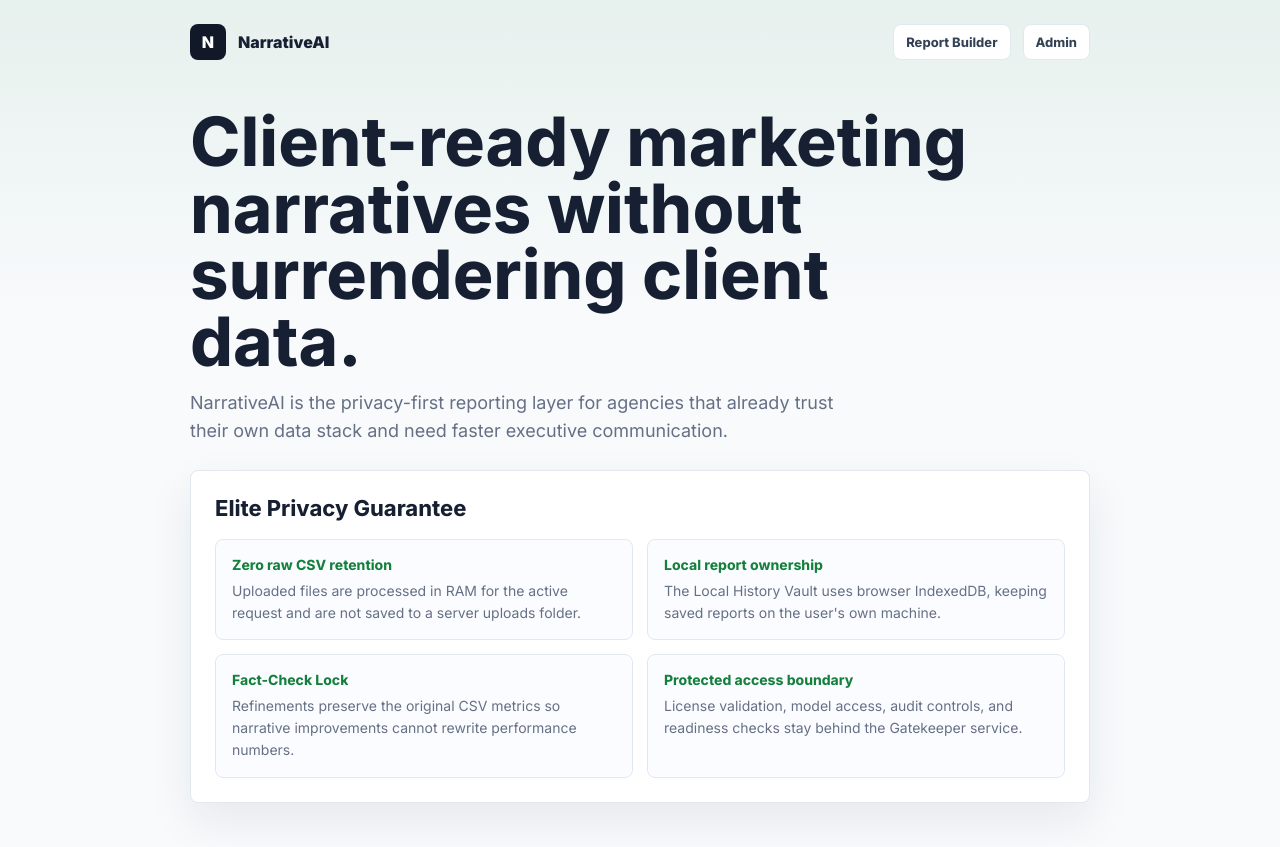
After one commit to Schikaka/Solopreneur-AI-Brain, a Flask app: template templates/about.html in a window 1280 px wide. The commit adds this page. Run offline with Flask 3, Linux system fonts and the light colour scheme; the template is opened without the code that fills it, so the values that code supplies are empty.

Commit message:
Finalize public launch readiness

```diff
--- a/app.py
+++ b/app.py
@@ -24,6 +24,7 @@ def resource_path(*parts):
 DEFAULT_SAMPLE_PATH = resource_path("dummy_marketing_data.csv")
 ALLOWED_EXTENSIONS = {".csv"}
 DEFAULT_GATEKEEPER_URL = "http://localhost:5001"
+DEFAULT_RENDER_URL = "https://narrativeai-gatekeeper.onrender.com"
 STABILITY_NOTICE = (
     "Our AI systems are currently optimizing resources. Your report has been prioritized. "
     "Please wait 30 seconds and retry."
@@ -37,12 +38,39 @@ def _env_int(name, default):
         return int(default)
 
 
+def _render_domain_url():
+    hostname = os.getenv("RENDER_EXTERNAL_HOSTNAME", "").strip()
+    if hostname:
+        return f"https://{hostname}"
+    if os.getenv("RENDER"):
+        return DEFAULT_RENDER_URL
+    return ""
+
+
+def _normalize_service_url(value):
+    normalized = str(value or "").strip().rstrip("/")
+    if not normalized:
+        return ""
+    if "://" not in normalized:
+        normalized = f"https://{normalized}"
+    if (
+        os.getenv("APP_ENV") == "production"
+        and normalized.startswith("http://")
+        and "localhost" not in normalized
+        and "127.0.0.1" not in normalized
+    ):
+        normalized = f"https://{normalized.removeprefix('http://')}"
+    return normalized.rstrip("/")
+
+
 def _gatekeeper_url():
-    return (
+    return _normalize_service_url(
         os.getenv("GATEKEEPER_URL")
         or os.getenv("GATEKEEPER_PUBLIC_URL")
+        or os.getenv("DOMAIN_URL")
+        or _render_domain_url()
         or DEFAULT_GATEKEEPER_URL
-    ).rstrip("/")
+    )
 
 
 def _default_business_settings():
@@ -108,6 +136,7 @@ def create_app(test_config=None):
         )
         response.headers["X-Content-Type-Options"] = "nosniff"
         response.headers["Referrer-Policy"] = "strict-origin-when-cross-origin"
+        response.headers["Strict-Transport-Security"] = "max-age=63072000; includeSubDomains; preload"
         if request.path.startswith("/api/") or request.path == "/refine":
             response.headers["Cache-Control"] = "no-store"
         return response
@@ -161,6 +190,10 @@ def create_app(test_config=None):
             app_version=app.config["APP_VERSION"],
             stripe_payment_link=_default_business_settings()["stripe_payment_link"],
         )
+
+    @app.route("/about")
+    def about():
+        return render_template("about.html")
 
     @app.route("/admin")
     def admin():
@@ -443,6 +476,6 @@ app = create_app()
 
 if __name__ == "__main__":
     port = _env_int("PORT", 5000)
-    debug = os.getenv("FLASK_DEBUG", "0") == "1"
+    debug = False if os.getenv("APP_ENV") == "production" else os.getenv("FLASK_DEBUG", "0") == "1"
     default_host = "0.0.0.0" if os.getenv("APP_ENV") == "production" or os.getenv("RENDER") else "127.0.0.1"
     app.run(host=os.getenv("HOST", default_host), port=port, debug=debug)
--- a/narrative_logic.py
+++ b/narrative_logic.py
@@ -27,6 +27,7 @@ AI_TIMEOUT_SECONDS = 30
 DIRECTIVE_TONES = {"Boardroom", "Startup", "Precise", "Persuasive"}
 DIRECTIVE_GOALS = {"Budget Request", "Performance Fix", "Retention"}
 DEFAULT_GATEKEEPER_URL = "http://localhost:5001"
+DEFAULT_RENDER_URL = "https://narrativeai-gatekeeper.onrender.com"
 
 
 def _missing_columns(df):
@@ -193,12 +194,39 @@ def read_marketing_csv(source):
     return normalize_marketing_data(df)
 
 
+def _render_domain_url():
+    hostname = os.getenv("RENDER_EXTERNAL_HOSTNAME", "").strip()
+    if hostname:
+        return f"https://{hostname}"
+    if os.getenv("RENDER"):
+        return DEFAULT_RENDER_URL
+    return ""
+
+
+def _normalize_service_url(value):
+    normalized = str(value or "").strip().rstrip("/")
+    if not normalized:
+        return ""
+    if "://" not in normalized:
+        normalized = f"https://{normalized}"
+    if (
+        os.getenv("APP_ENV") == "production"
+        and normalized.startswith("http://")
+        and "localhost" not in normalized
+        and "127.0.0.1" not in normalized
+    ):
+        normalized = f"https://{normalized.removeprefix('http://')}"
+    return normalized.rstrip("/")
+
+
 def _post_gatekeeper(path, payload):
-    gatekeeper_url = (
+    gatekeeper_url = _normalize_service_url(
         os.getenv("GATEKEEPER_URL")
         or os.getenv("GATEKEEPER_PUBLIC_URL")
+        or os.getenv("DOMAIN_URL")
+        or _render_domain_url()
         or DEFAULT_GATEKEEPER_URL
-    ).rstrip("/")
+    )
     headers = {
         "Authorization": authorization_header(payload),
         "X-Payload-SHA256": payload_hash(payload),
--- /dev/null
+++ b/templates/about.html
@@ -0,0 +1,210 @@
+<!doctype html>
+<html lang="en">
+  <head>
+    <meta charset="utf-8">
+    <meta name="viewport" content="width=device-width, initial-scale=1">
+    <title>About - NarrativeAI</title>
+    <link rel="preconnect" href="https://fonts.googleapis.com">
+    <link rel="preconnect" href="https://fonts.gstatic.com" crossorigin>
+    <link href="https://fonts.googleapis.com/css2?family=Inter:wght@400;650;750;850&display=swap" rel="stylesheet">
+    <style>
+      :root {
+        color-scheme: light;
+        --bg: #f8fafc;
+        --surface: #ffffff;
+        --text: #172033;
+        --muted: #667085;
+        --line: #e2e8f0;
+        --green: #15803d;
+        --blue: #2563eb;
+        --shadow: 0 18px 45px rgba(20, 32, 55, 0.08);
+      }
+
+      * {
+        box-sizing: border-box;
+      }
+
+      body {
+        margin: 0;
+        min-height: 100vh;
+        background: linear-gradient(180deg, rgba(21, 128, 61, 0.08), rgba(21, 128, 61, 0) 310px), var(--bg);
+        color: var(--text);
+        font-family: Inter, ui-sans-serif, system-ui, -apple-system, BlinkMacSystemFont, "Segoe UI", sans-serif;
+      }
+
+      .shell {
+        width: min(900px, calc(100% - 32px));
+        margin: 0 auto;
+        padding: 24px 0 44px;
+      }
+
+      .topbar {
+        display: flex;
+        align-items: center;
+        justify-content: space-between;
+        gap: 16px;
+        margin-bottom: 48px;
+      }
+
+      .brand,
+      .actions {
+        display: flex;
+        align-items: center;
+        gap: 12px;
+      }
+
+      .mark {
+        display: grid;
+        width: 36px;
+        height: 36px;
+        place-items: center;
+        border-radius: 8px;
+        background: #111827;
+        color: white;
+        font-weight: 850;
+      }
+
+      .brand span {
+        font-weight: 850;
+      }
+
+      a {
+        color: inherit;
+      }
+
+      .nav-link {
+        min-height: 36px;
+        display: inline-flex;
+        align-items: center;
+        padding: 0 12px;
+        border: 1px solid var(--line);
+        border-radius: 8px;
+        background: white;
+        color: #334155;
+        font-size: 13px;
+        font-weight: 750;
+        text-decoration: none;
+      }
+
+      .hero {
+        display: grid;
+        gap: 14px;
+        margin-bottom: 24px;
+      }
+
+      h1,
+      h2,
+      p {
+        margin: 0;
+      }
+
+      h1 {
+        max-width: 780px;
+        font-size: clamp(38px, 6vw, 68px);
+        line-height: 0.98;
+        letter-spacing: 0;
+      }
+
+      .hero p {
+        max-width: 660px;
+        color: var(--muted);
+        font-size: 18px;
+        line-height: 1.6;
+      }
+
+      .guarantee {
+        display: grid;
+        gap: 18px;
+        padding: 24px;
+        border: 1px solid var(--line);
+        border-radius: 8px;
+        background: var(--surface);
+        box-shadow: var(--shadow);
+      }
+
+      .guarantee h2 {
+        font-size: 22px;
+        letter-spacing: 0;
+      }
+
+      .guarantee-grid {
+        display: grid;
+        grid-template-columns: repeat(2, minmax(0, 1fr));
+        gap: 14px;
+      }
+
+      .promise {
+        padding: 16px;
+        border: 1px solid var(--line);
+        border-radius: 8px;
+        background: #fbfcff;
+      }
+
+      .promise strong {
+        display: block;
+        margin-bottom: 7px;
+        color: var(--green);
+        font-size: 14px;
+      }
+
+      .promise p {
+        color: var(--muted);
+        font-size: 14px;
+        line-height: 1.55;
+      }
+
+      @media (max-width: 720px) {
+        .topbar,
+        .actions {
+          align-items: flex-start;
+          flex-direction: column;
+        }
+
+        .guarantee-grid {
+          grid-template-columns: 1fr;
+        }
+      }
+    </style>
+  </head>
+  <body>
+    <main class="shell">
+      <header class="topbar">
+        <div class="brand">
+          <div class="mark" aria-hidden="true">N</div>
+          <span>NarrativeAI</span>
+        </div>
+        <nav class="actions" aria-label="Primary">
+          <a class="nav-link" href="/">Report Builder</a>
+          <a class="nav-link" href="/admin">Admin</a>
+        </nav>
+      </header>
+
+      <section class="hero">
+        <h1>Client-ready marketing narratives without surrendering client data.</h1>
+        <p>NarrativeAI is the privacy-first reporting layer for agencies that already trust their own data stack and need faster executive communication.</p>
+      </section>
+
+      <section class="guarantee" aria-labelledby="privacy-guarantee-title">
+        <h2 id="privacy-guarantee-title">Elite Privacy Guarantee</h2>
+        <div class="guarantee-grid">
+          <article class="promise">
+            <strong>Zero raw CSV retention</strong>
+            <p>Uploaded files are processed in RAM for the active request and are not saved to a server uploads folder.</p>
+          </article>
+          <article class="promise">
+            <strong>Local report ownership</strong>
+            <p>The Local History Vault uses browser IndexedDB, keeping saved reports on the user's own machine.</p>
+          </article>
+          <article class="promise">
+            <strong>Fact-Check Lock</strong>
+            <p>Refinements preserve the original CSV metrics so narrative improvements cannot rewrite performance numbers.</p>
+          </article>
+          <article class="promise">
+            <strong>Protected access boundary</strong>
+            <p>License validation, model access, audit controls, and readiness checks stay behind the Gatekeeper service.</p>
+          </article>
+        </div>
+      </section>
+    </main>
+  </body>
+</html>
```
Also changed, not shown: CURRENT_TASK.md (+1 -1 lines), gatekeeper_server.py (+53 -2 lines), render.yaml (+6 -2 lines), templates/index.html (+35 -12 lines), tests/security_scan.py (+16 -1 lines), tests/test_app.py (+25 -1 lines), tests/test_gatekeeper_server.py (+14 -0 lines), tests/test_narrative_logic.py (+29 -0 lines), README.md, 1 other file.
